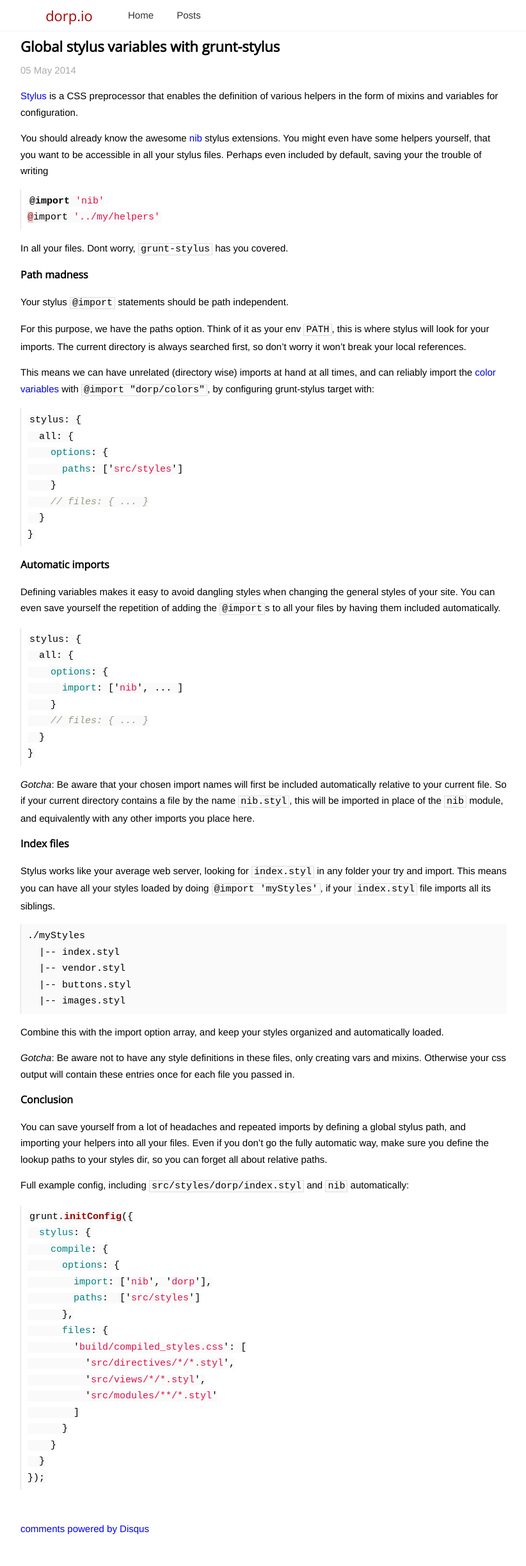
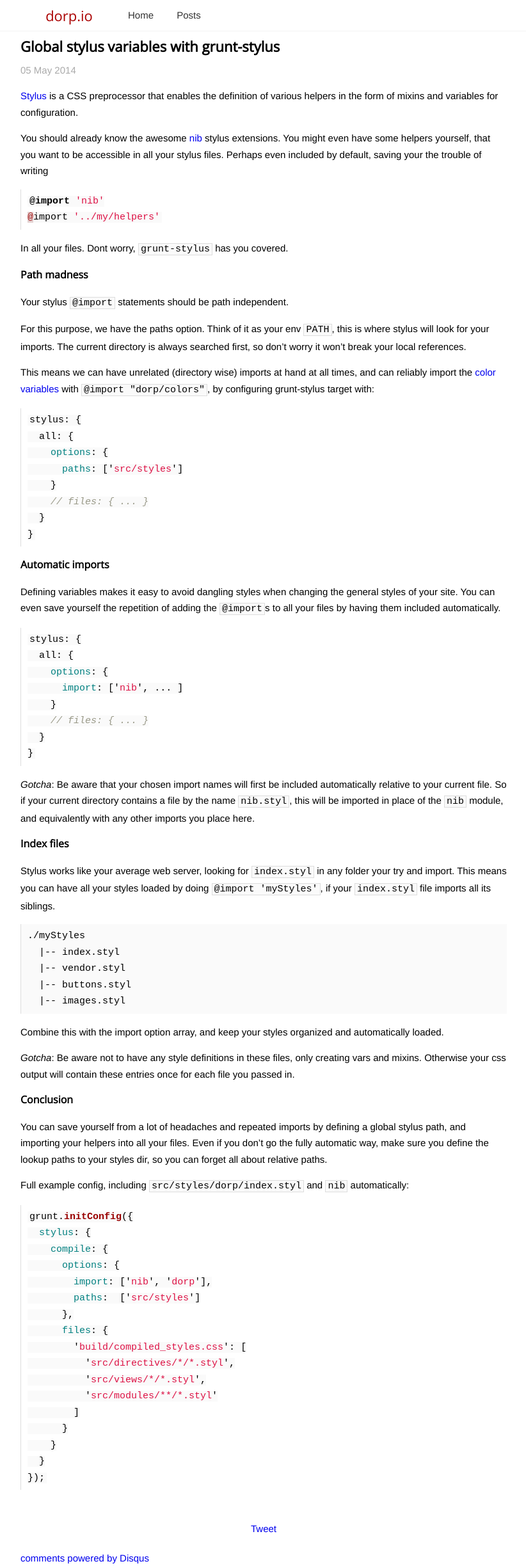
Before and after one commit to wejendorp/dorp.io, a Jekyll site: the page built from _posts/2014-05-05-global-stylus-vars.markdown, in a window 1280 px wide. Shown: the whole page at 64% size, without its empty margins (228-1050 px from the left). Built offline with Jekyll 4.4.1, drawn with Linux system fonts in a browser that asks for light colours; Markdown is read by kramdown in place of the engine named in the settings; comment, search, counter and statistics services are not loaded; before the commit the page ends 2402 px from its top, so only the background shows below that.

Commit message:
Add share button

```diff
--- a/_layouts/post.html
+++ b/_layouts/post.html
@@ -6,6 +6,11 @@
 
 <div class="post">
 {{ content }}
+</div>
+
+<div class="share">
+  <a href="https://twitter.com/share" class="twitter-share-button" data-lang="en">Tweet</a>
+  <script>!function(d,s,id){var js,fjs=d.getElementsByTagName(s)[0];if(!d.getElementById(id)){js=d.createElement(s);js.id=id;js.src="https://platform.twitter.com/widgets.js";fjs.parentNode.insertBefore(js,fjs);}}(document,"script","twitter-wjs");</script>
 </div>
 
 <div id="disqus_thread"></div>
--- a/css/main.css
+++ b/css/main.css
@@ -36,6 +36,10 @@
 a         { color: #00e; text-decoration: none;}
 a:hover   { color: #000; text-decoration: underline;}
 
+.share {
+  margin: 20px;
+  text-align: center;
+}
 /*****************************************************************************/
 /*
 /* Home
```
